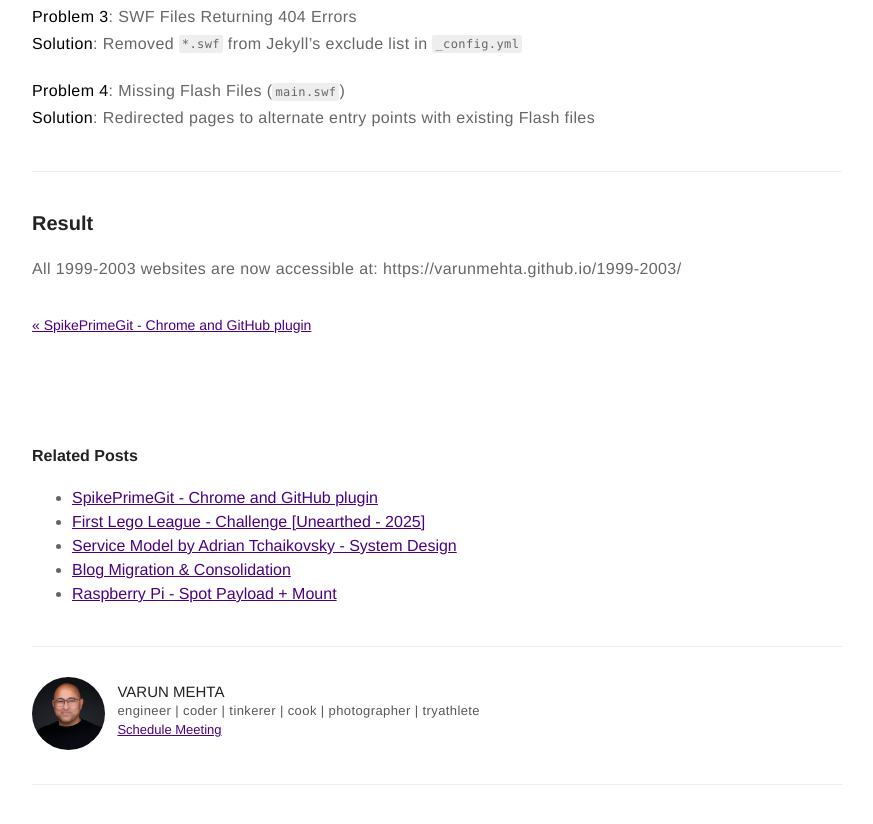
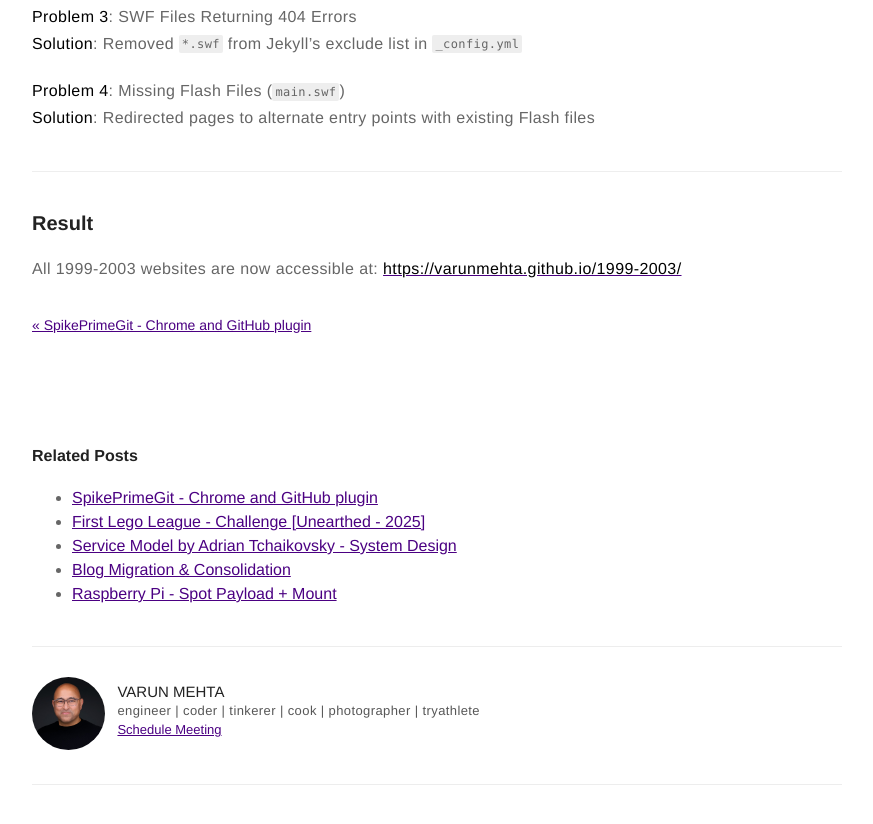
Before and after one commit to varunmehta/varunmehta.github.io, a Jekyll site: the page built from _posts/2025-11-11-restore-archive-1999-2003.md, in a window 1280 px wide and 900 px high, scrolled down 3193 px. Shown: the top 824 px of the window, without its empty margins (203-1076 px from the left). Built offline with Jekyll 4.4.1, drawn with Linux system fonts in a browser that asks for light colours; nearby versions of some CDN libraries; comment, search, counter and statistics services are not loaded; part of the change alters nothing that is shown; some of the changed text lies outside the part shown.

```diff
--- a/_posts/2025-11-10-restore-archive-1999-2003.md
+++ b/_posts/2025-11-11-restore-archive-1999-2003.md
@@ -1,7 +1,7 @@
 ---
 title: "Using Claude Code to Restore Old Websites from 1999-2003"
 layout: post
-date: 2025-11-10
+date: 2025-11-11
 headerImage: false
 tag:
 - github
@@ -18,10 +18,9 @@ author: varunmehta
 description: Restored old websites using Claude Code
 ---
 # 1999-2003 Web Development Archive Restored!
-
 An archive of all my web development antics and experiments with digital art from 1999-2003 is finally restored and available for viewing. A time when the web was simple and just pure HTML. I was learning the ropes of ASP and Java for backend. Even though I have lost all the original source code, I was able to revive some of the final products. It was an interesting journey trying to retrieve the information from my old tripod.com account. Some of the digital art  seems to have been corrupted for good, with no way to retrieve it.
 
-You can access the archive at: [**https://varunmehta.github.io/1999-2003/**](https://varunmehta.github.io/1999-2003/)
+> You can access the archive at: [**https://varunmehta.github.io/1999-2003/**](https://varunmehta.github.io/1999-2003/)
 
 I used Claude Code to help me perform the restoration. All I did was provide prompts and Claude Code did the rest.
 
@@ -30,7 +29,6 @@ I used Claude Code to help me perform the restoration. All I did was provide pro
 ### Prompts and Actions
 
 #### Initial Prompt
-
 > The folder has old websites I had created back in 1999-2003, some of them are in flash. I want you to make them accessible as pop-up websites via my blog varunmehta.github.io, which is based off github pages and Jekyll.
 >
 > Do the following:
@@ -41,7 +39,6 @@ I used Claude Code to help me perform the restoration. All I did was provide pro
 Claude did the changes, and then we ran into some issues.
 
 #### Jekyll Rendering Issue
-
 > When i access the urls via 1999-2003-archive.md, it renders the source code of the files and not the rendered pages
 
   Follow-up decisions:
@@ -50,7 +47,6 @@ Claude did the changes, and then we ran into some issues.
   - Use it off the current branch, and not via the main branch
 
 #### Ruffle Errors
-
   > `Ruffle error: "Failed to fetch https://varunmehta.github.io/1999-2003/acres/main.swf"`
   >
   > None of the flash files work, all show an error: `"Failed to fetch https://varunmehta.github.io/1999-2003/flash/bobby.swf"`
@@ -58,7 +54,6 @@ Claude did the changes, and then we ran into some issues.
   ---
 
 ### Summary of Changes Performed
-
   **High-Level Overview**: Restored a collection of 1999-2003 websites with Flash content, making them accessible in modern browsers through Ruffle emulation and GitHub Pages hosting.
 
 #### Detailed Change List
@@ -98,7 +93,6 @@ Claude did the changes, and then we ran into some issues.
   - Set theme: minima
 
 #### Files Changed Statistics
-
   - 62 files modified in total
   - 17 new files created
   - 340 insertions, 48 deletions
@@ -120,6 +114,4 @@ Claude did the changes, and then we ran into some issues.
 
   ---
 ### Result
-
-  All 1999-2003 websites are now accessible at:
-  https://varunmehta.github.io/1999-2003/
+All 1999-2003 websites are now accessible at: [**https://varunmehta.github.io/1999-2003/**](https://varunmehta.github.io/1999-2003/)
```
